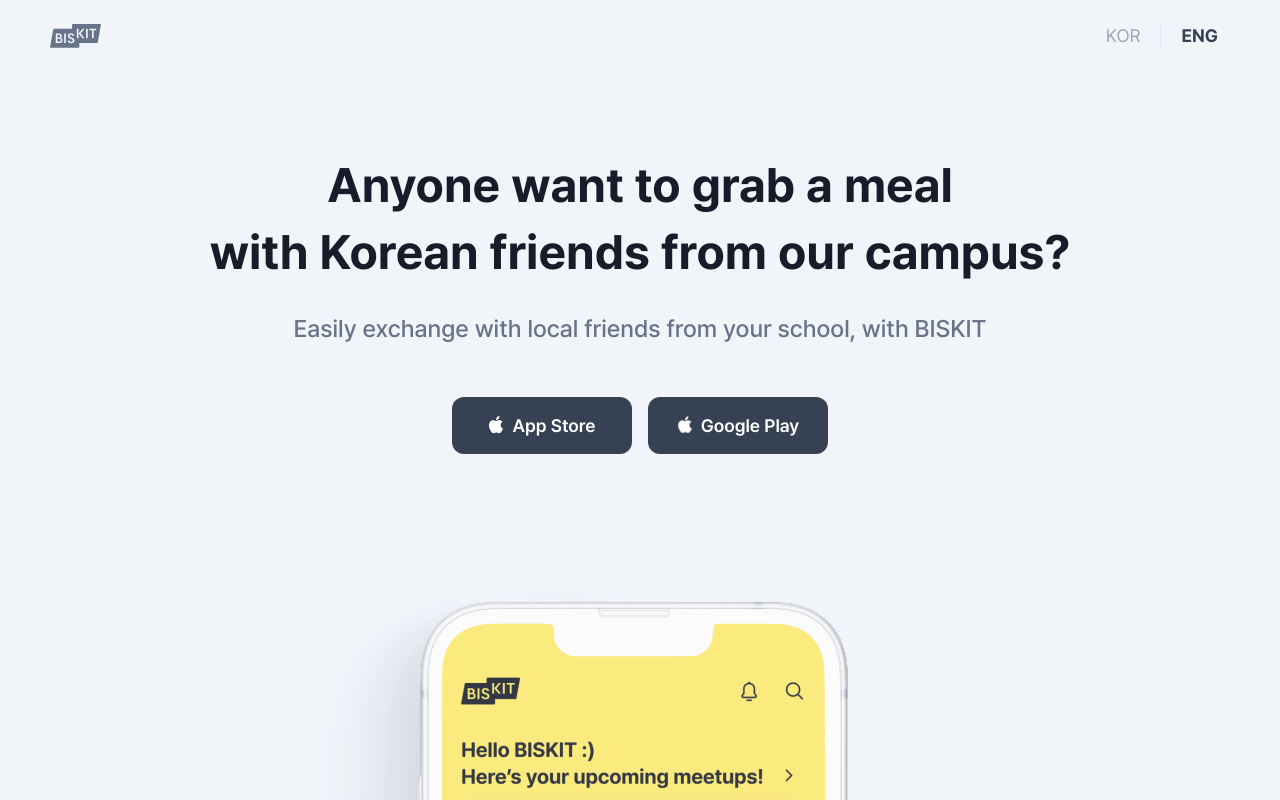
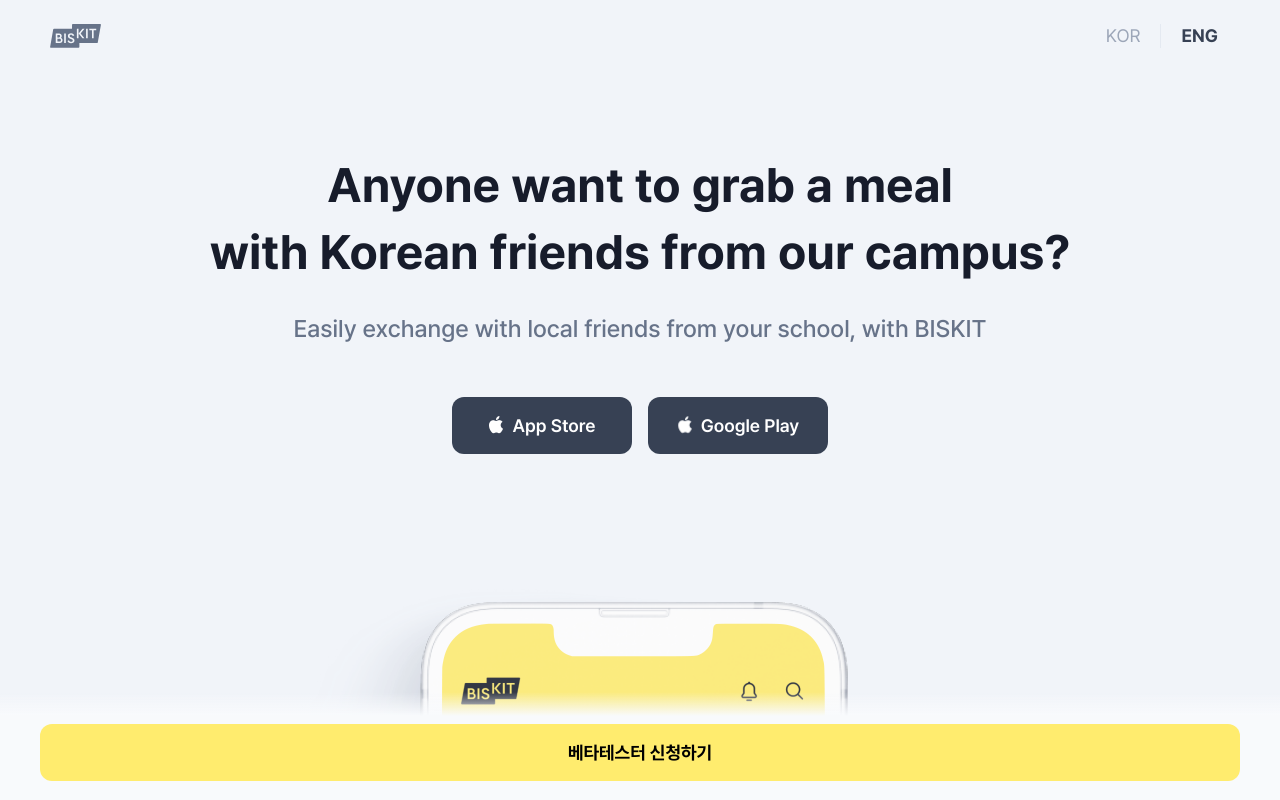
Before and after one commit to yxunakim84/BISKIT_Onboarding, a Next.js app: page /en in a window 1280 px wide. Shown: the top 800 px of the page. Built offline with nearby package versions, Linux system fonts and the light colour scheme.

Commit message:
feat: add floating button

```diff
--- a/src/app/[lang]/(providers)/(viewport)/layout.tsx
+++ b/src/app/[lang]/(providers)/(viewport)/layout.tsx
@@ -1,3 +1,4 @@
+import FloatingButton from "@/components/FloatingButton";
 import Header from "@/components/Header";
 
 export default function ViewportLayout({
@@ -14,6 +15,7 @@
       >
         {children}
       </div>
+      <FloatingButton />
     </div>
   );
 }
--- /dev/null
+++ b/src/components/FloatingButton/FloatingButton.tsx
@@ -0,0 +1,20 @@
+import React from "react";
+
+export default function FloatingButton() {
+  return (
+    <div className="fixed bottom-0 w-full">
+      <div
+        className="h-6"
+        style={{
+          background:
+            "linear-gradient(180deg, rgba(248, 250, 252, 0.00) 0%, #F8FAFC 100%",
+        }}
+      />
+      <div className="bg-bg-elevation1 w-full h-[84px] pt-2 pb-5 mobile:px-5 laptop:px-10">
+        <button className="bg-bg-primary p-4 text-heading18Bd w-full rounded-[12px]">
+          베타테스터 신청하기
+        </button>
+      </div>
+    </div>
+  );
+}
--- /dev/null
+++ b/src/components/FloatingButton/index.ts
@@ -0,0 +1 @@
+export { default } from "./FloatingButton";
```
